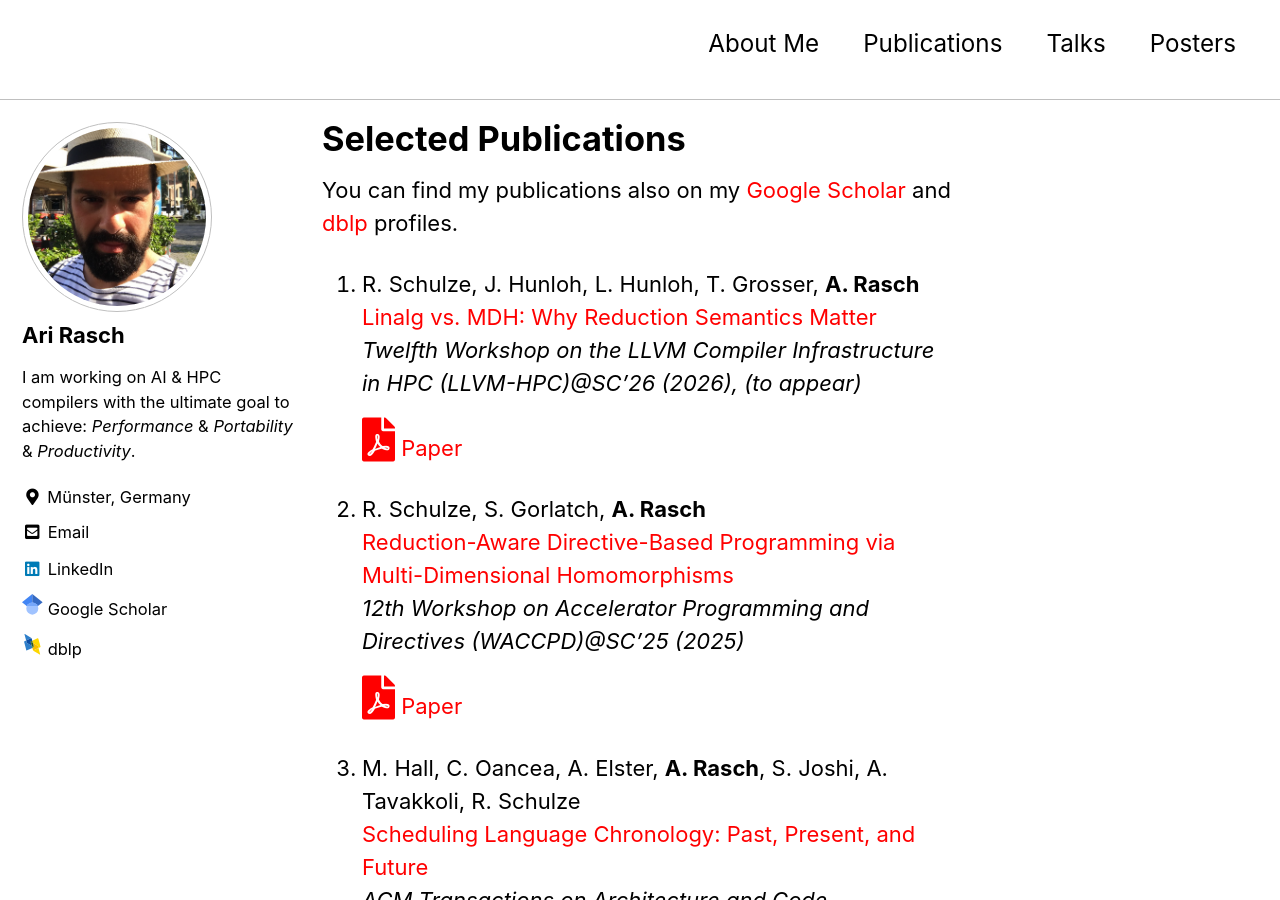
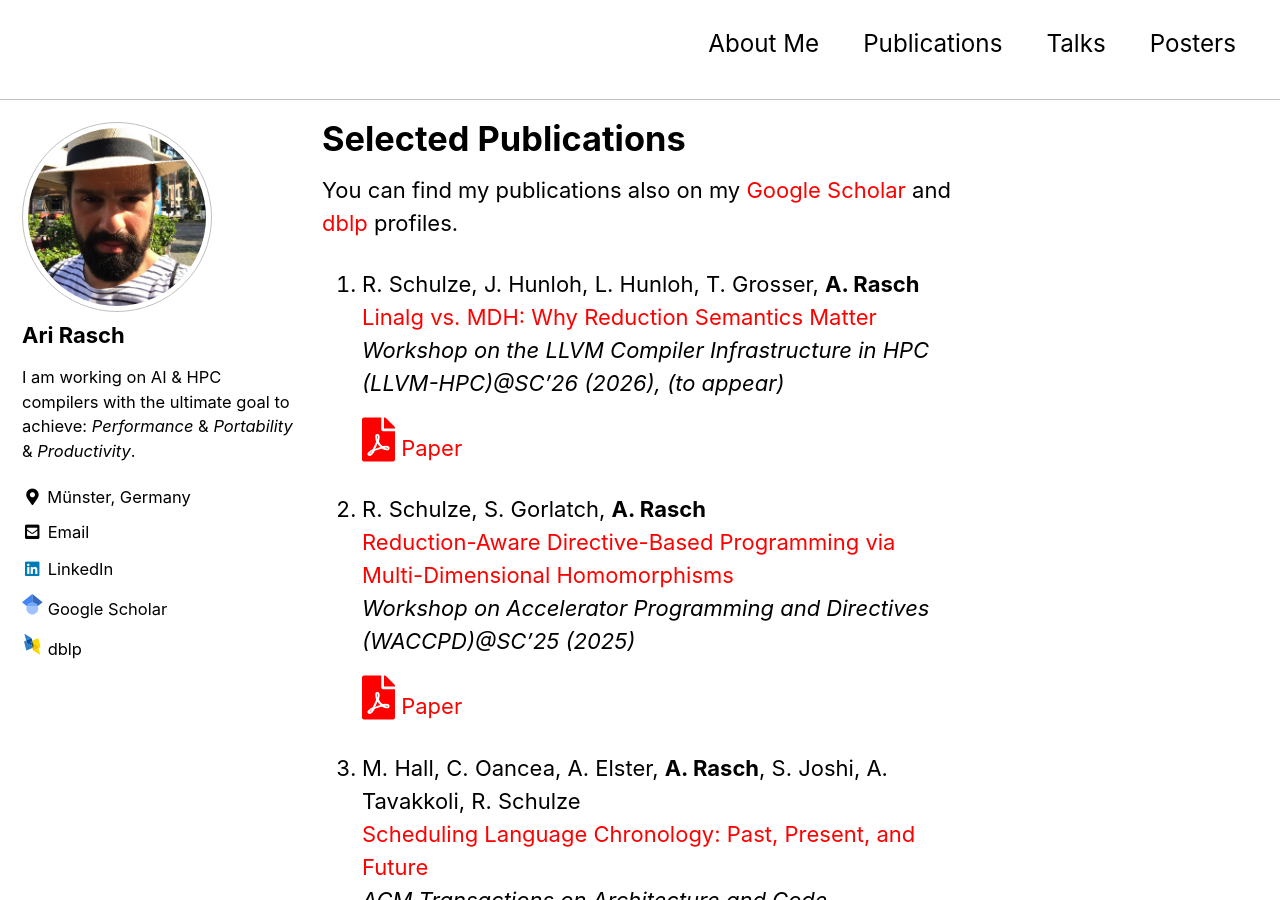
Before and after one commit to AriRasch/arirasch.github.io, a Jekyll site: the page built from publications.md, in a window 1280 px wide and 900 px high. Built offline with Jekyll 4.4.1, drawn with Linux system fonts in a browser that asks for light colours; cached includes are drawn as plain includes; our own code applies the rules of GitHub Pages for plain Markdown files; part of the change alters nothing that is shown.

Commit message:
Update publication entries in publications.md with corrected workshop titles and reordering of citations

```diff
--- a/publications.md
+++ b/publications.md
@@ -9,35 +9,35 @@ You can find my publications also on my [Google Scholar](https://scholar.google.
 
 1.  R. Schulze, J. Hunloh, L. Hunloh, T. Grosser, **A. Rasch** \\
     [Linalg vs. MDH: Why Reduction Semantics Matter](todo) \\
-    *Twelfth Workshop on the LLVM Compiler Infrastructure in HPC (LLVM-HPC)@SC’26 (2026), (to appear)*\\
+    *Workshop on the LLVM Compiler Infrastructure in HPC (LLVM-HPC)@SC’26 (2026), (to appear)*\\
     <a href="../assets/files/publications/llvm_hpc/todo.pdf"><i class="fas fa-file-pdf" style="color: red; font-size: 2em; padding-top: .4em"></i></a> [Paper](../assets/files/publications/llvm_hpc/todo.pdf)
 
-1.  R. Schulze, S. Gorlatch, **A. Rasch** \\
+2.  R. Schulze, S. Gorlatch, **A. Rasch** \\
     [Reduction-Aware Directive-Based Programming via Multi-Dimensional Homomorphisms](https://dl.acm.org/doi/10.1145/3731599.3767572) \\
-    *12th Workshop on Accelerator Programming and Directives (WACCPD)@SC’25 (2025)*\\
+    *Workshop on Accelerator Programming and Directives (WACCPD)@SC’25 (2025)*\\
     <a href="../assets/files/publications/sc25/paper.pdf"><i class="fas fa-file-pdf" style="color: red; font-size: 2em; padding-top: .4em"></i></a> [Paper](../assets/files/publications/sc25/paper.pdf)
 
-1.   M. Hall, C. Oancea, A. Elster, **A. Rasch**, S. Joshi, A. Tavakkoli, R. Schulze \\
+3.   M. Hall, C. Oancea, A. Elster, **A. Rasch**, S. Joshi, A. Tavakkoli, R. Schulze \\
     [Scheduling Language Chronology: Past, Present, and Future](https://dl.acm.org/doi/full/10.1145/3743135) \\
     *ACM Transactions on Architecture and Code Optimization (TACO 2025)*\\
     <a href="../assets/files/publications/taco25/paper.pdf"><i class="fas fa-file-pdf" style="color: red; font-size: 2em; padding-top: .4em"></i></a> [Paper](../assets/files/publications/taco25/paper.pdf)
 
-1.  R. Schulze, S. Gorlatch, **A. Rasch** \\
+4.  R. Schulze, S. Gorlatch, **A. Rasch** \\
     [pyATF: Constraint-Based Auto-Tuning in Python](https://dl.acm.org/doi/10.1145/3708493.3712682) \\
     *ACM SIGPLAN International Conference on Compiler Construction (CC 2025)*\\
     <a href="../assets/files/publications/cc25/paper.pdf"><i class="fas fa-file-pdf" style="color: red; font-size: 2em; padding-top: .4em"></i></a> [Paper](../assets/files/publications/cc25/paper.pdf)
 
-1.  **A. Rasch** \\
+5.  **A. Rasch** \\
     [(De/Re)-Composition of Data-Parallel Computations via Multi-Dimensional Homomorphisms](https://dl.acm.org/doi/10.1145/3665643) \\
     *ACM Transactions on Programming Languages and Systems (TOPLAS 2024) -- Presented at PLDI’24 conference*\\
     <a href="../assets/files/publications/toplas24/paper.pdf"><i class="fas fa-file-pdf" style="color: red; font-size: 2em; padding-top: .4em"></i></a> [Paper](../assets/files/publications/toplas24/paper.pdf)
 
-1.  **A. Rasch** \\
+6.  **A. Rasch** \\
     [Full Version: (De/Re)-Composition of Data-Parallel Computations via Multi-Dimensional Homomorphisms](https://arxiv.org/abs/2405.05118) \\
     *arXiv 2024*\\
     <a href="../assets/files/publications/arxiv24/paper_1.pdf"><i class="fas fa-file-pdf" style="color: red; font-size: 2em; padding-top: .4em"></i></a> [Paper](../assets/files/publications/arxiv24/paper_1.pdf)
 
-1.  **A. Rasch**, R. Schulze, D. Shabalin, A. Elster, S. Gorlatch, M. Hall \\
+7.  **A. Rasch**, R. Schulze, D. Shabalin, A. Elster, S. Gorlatch, M. Hall \\
     [(De/Re)-Compositions Expressed Systematically via MDH-Based Schedules](https://dl.acm.org/doi/abs/10.1145/3578360.3580269) \\
     *ACM SIGPLAN International Conference on Compiler Construction (CC 2023)*\\
     <a href="../assets/files/publications/cc23/paper.pdf"><i class="fas fa-file-pdf" style="color: red; font-size: 2em; padding-top: .4em"></i></a> [Paper](../assets/files/publications/cc23/paper.pdf)
```
